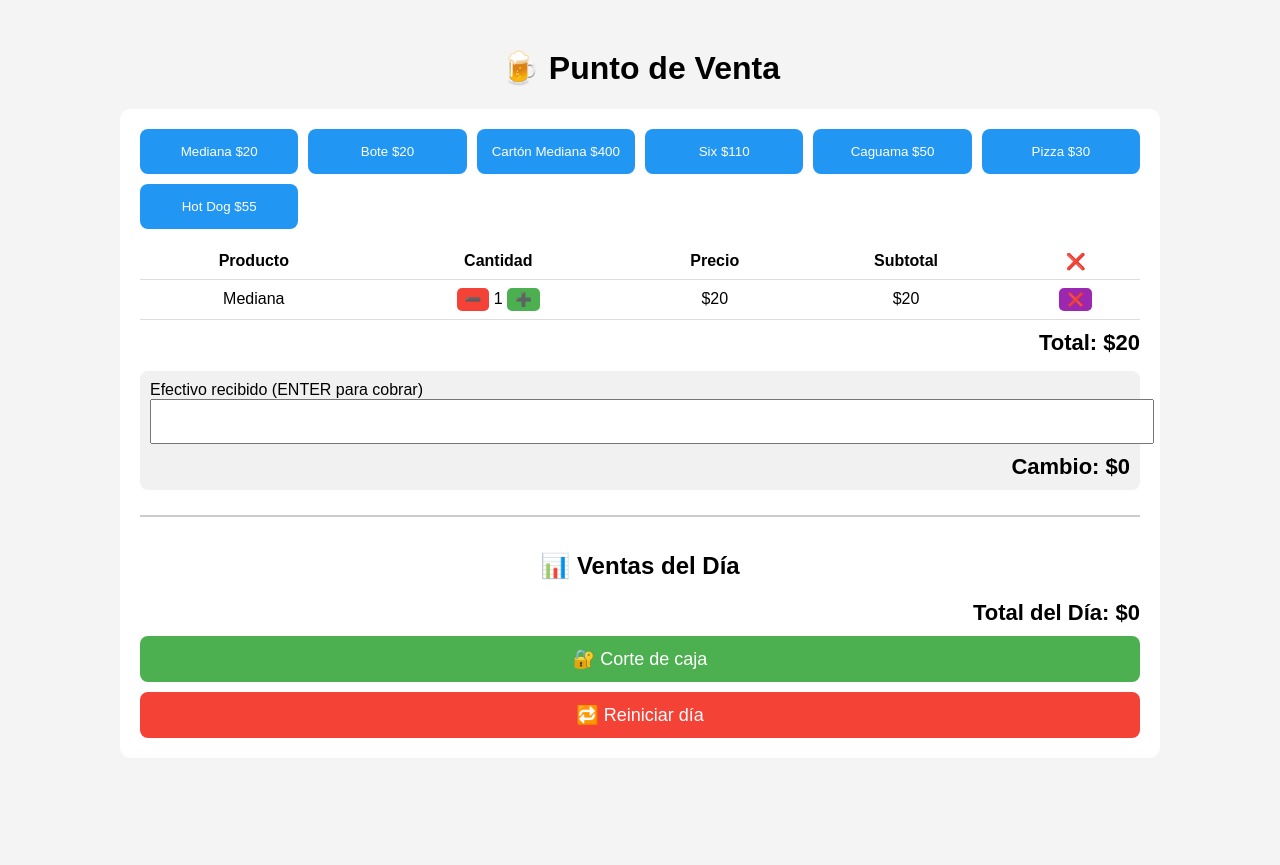
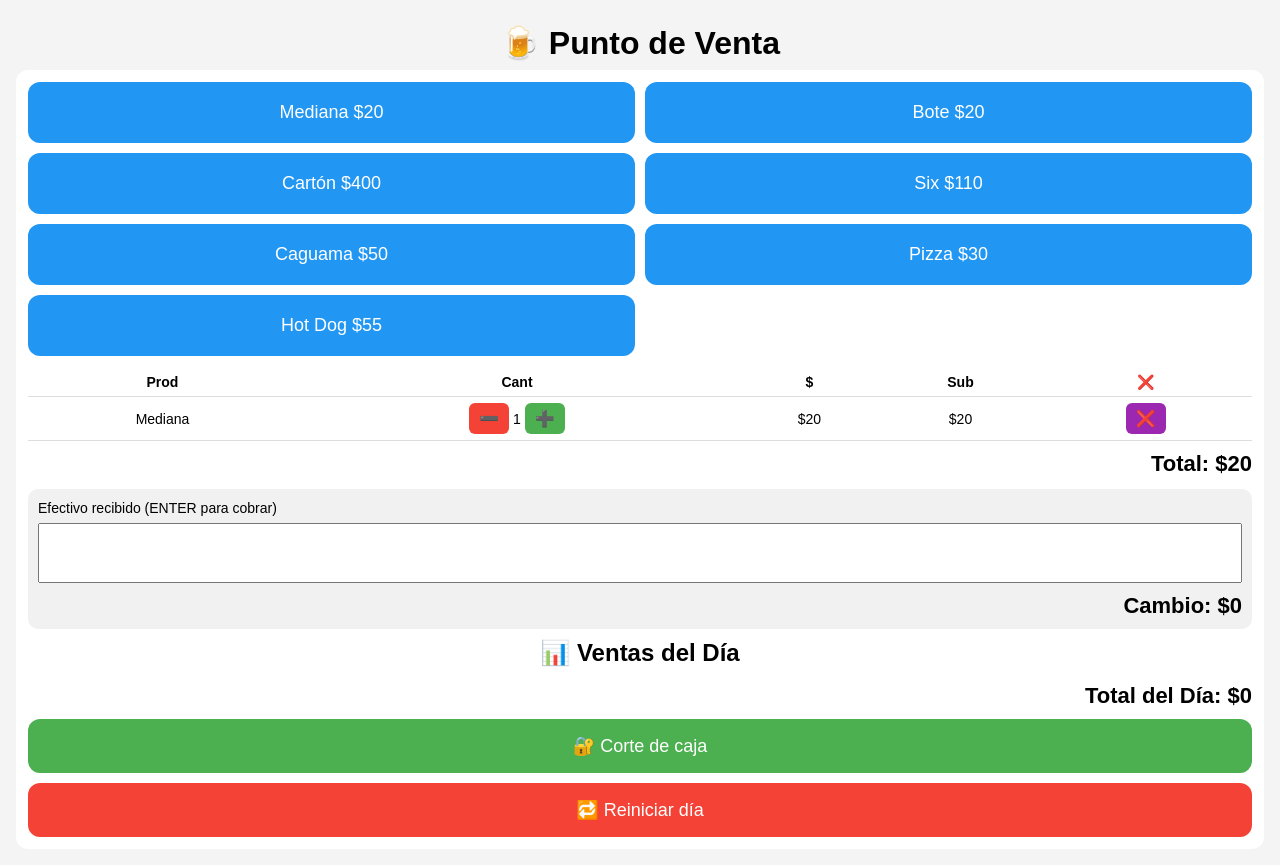
Before and after one commit to pascualnambod-hub/ventas, a plain HTML site: page index.html in a window 1280 px wide. Both pictures are taken after a click on the button "Mediana $20". Before the commit the page ends 800 px from the top, so only its background shows below. Drawn offline with Linux system fonts and the light colour scheme.

Commit message:
Actualizar index.html

```diff
--- a/index.html
+++ b/index.html
@@ -2,64 +2,82 @@
 <html lang="es">
 <head>
 <meta charset="UTF-8">
-<title>Punto de Venta</title>
-<meta name="viewport" content="width=device-width, initial-scale=1.0">
+<meta name="viewport" content="width=device-width, initial-scale=1, maximum-scale=1, user-scalable=no">
+<title>Punto de Venta Móvil</title>
 
 <style>
+* {
+  box-sizing: border-box;
+  -webkit-text-size-adjust: 100%;
+}
+
 body {
   font-family: Arial, Helvetica, sans-serif;
   background: #f4f4f4;
-  padding: 20px;
+  padding: 8px;
 }
 
-h1, h2 { text-align: center; }
+h1, h2 {
+  text-align: center;
+  margin: 8px 0;
+}
 
 .pos {
-  max-width: 1000px;
-  margin: auto;
+  max-width: 100%;
   background: white;
-  padding: 20px;
-  border-radius: 10px;
+  padding: 12px;
+  border-radius: 12px;
 }
 
+/* PRODUCTOS */
 .productos {
   display: grid;
-  grid-template-columns: repeat(auto-fit, minmax(140px, 1fr));
+  grid-template-columns: repeat(2, 1fr);
   gap: 10px;
 }
 
 .productos button {
-  padding: 15px;
+  padding: 20px;
+  font-size: 18px;
   border: none;
-  border-radius: 8px;
+  border-radius: 12px;
   background: #2196f3;
   color: white;
   cursor: pointer;
+  touch-action: manipulation;
+}
+
+/* TABLA */
+.table-wrap {
+  overflow-x: auto;
+  margin-top: 12px;
 }
 
 table {
   width: 100%;
-  margin-top: 15px;
   border-collapse: collapse;
+  font-size: 14px;
 }
 
 th, td {
+  padding: 6px;
   border-bottom: 1px solid #ddd;
-  padding: 8px;
   text-align: center;
 }
 
 .cant-btn {
-  padding: 4px 8px;
+  padding: 6px 10px;
+  font-size: 16px;
   border: none;
-  border-radius: 5px;
-  cursor: pointer;
+  border-radius: 6px;
+  color: white;
 }
 
-.mas { background: #4caf50; color: white; }
-.menos { background: #f44336; color: white; }
-.eliminar { background: #9c27b0; color: white; }
+.mas { background: #4caf50; }
+.menos { background: #f44336; }
+.eliminar { background: #9c27b0; }
 
+/* TOTAL Y PAGO */
 .total {
   font-size: 22px;
   font-weight: bold;
@@ -68,59 +86,67 @@ th, td {
 }
 
 .pago {
-  margin-top: 15px;
+  margin-top: 12px;
   background: #f1f1f1;
   padding: 10px;
-  border-radius: 8px;
+  border-radius: 10px;
+}
+
+.pago label {
+  font-size: 14px;
 }
 
 .pago input {
   width: 100%;
-  padding: 10px;
-  font-size: 18px;
+  padding: 14px;
+  font-size: 24px;
+  text-align: center;
+  margin-top: 6px;
 }
 
+/* MENSAJE */
 .mensaje {
   margin-top: 10px;
-  font-size: 18px;
+  font-size: 16px;
   color: green;
   text-align: center;
 }
 
-.reporte {
-  margin-top: 25px;
-  border-top: 2px solid #ccc;
-  padding-top: 15px;
+/* BOTONES */
+.btn {
+  width: 100%;
+  margin-top: 10px;
+  padding: 16px;
+  font-size: 18px;
+  border: none;
+  border-radius: 12px;
+  cursor: pointer;
 }
 
-.btn {
-  width:100%;
-  margin-top:10px;
-  padding:12px;
-  font-size:18px;
-  border:none;
-  border-radius:8px;
-  cursor:pointer;
-}
+.btn-reset { background: #f44336; color: white; }
+.btn-corte { background: #4caf50; color: white; }
 
-.btn-reset { background:#f44336; color:white; }
-.btn-corte { background:#4caf50; color:white; }
-
+/* MODAL */
 .modal {
-  display:none;
-  position:fixed;
-  inset:0;
-  background:rgba(0,0,0,0.6);
-  justify-content:center;
-  align-items:center;
+  display: none;
+  position: fixed;
+  inset: 0;
+  background: rgba(0,0,0,0.6);
+  justify-content: center;
+  align-items: center;
 }
 
 .modal-content {
-  background:white;
-  padding:20px;
-  border-radius:10px;
-  max-width:400px;
-  width:90%;
+  background: white;
+  padding: 20px;
+  border-radius: 12px;
+  max-width: 90%;
+}
+
+/* iPhone muy pequeños */
+@media (max-width: 360px) {
+  .productos button { font-size: 16px; padding: 16px; }
+  .pago input { font-size: 20px; }
 }
 </style>
 </head>
@@ -135,33 +161,35 @@ th, td {
   <div class="productos">
     <button onclick="agregar('Mediana',20)">Mediana $20</button>
     <button onclick="agregar('Bote',20)">Bote $20</button>
-    <button onclick="agregar('Cartón Mediana',400)">Cartón Mediana $400</button>
+    <button onclick="agregar('Cartón Mediana',400)">Cartón $400</button>
     <button onclick="agregar('Six',110)">Six $110</button>
     <button onclick="agregar('Caguama',50)">Caguama $50</button>
     <button onclick="agregar('Pizza',30)">Pizza $30</button>
     <button onclick="agregar('Hot Dog',55)">Hot Dog $55</button>
   </div>
 
-  <!-- VENTA -->
+  <!-- TABLA -->
+  <div class="table-wrap">
     <table>
       <thead>
         <tr>
-        <th>Producto</th>
-        <th>Cantidad</th>
-        <th>Precio</th>
-        <th>Subtotal</th>
+          <th>Prod</th>
+          <th>Cant</th>
+          <th>$</th>
+          <th>Sub</th>
           <th>❌</th>
         </tr>
       </thead>
       <tbody id="tablaVenta"></tbody>
     </table>
+  </div>
 
   <div class="total">Total: $<span id="total">0</span></div>
 
   <!-- PAGO -->
   <div class="pago">
     <label>Efectivo recibido (ENTER para cobrar)</label>
-    <input type="number" id="efectivo">
+    <input type="number" id="efectivo" inputmode="decimal">
     <div class="total">Cambio: $<span id="cambio">0</span></div>
   </div>
 
@@ -179,7 +207,7 @@ th, td {
 
 </div>
 
-<!-- MODAL CORTE -->
+<!-- MODAL -->
 <div class="modal" id="modal">
   <div class="modal-content">
     <h2>Corte de Caja</h2>
@@ -211,30 +239,37 @@ efectivoInput.addEventListener("keydown", e => {
   }
 });
 
-function agregar(n,p){
-  carrito[n] ? carrito[n].cantidad++ : carrito[n]={precio:p,cantidad:1};
+efectivoInput.addEventListener("input", calcular);
+
+function agregar(nombre, precio) {
+  carrito[nombre]
+    ? carrito[nombre].cantidad++
+    : carrito[nombre] = { precio, cantidad: 1 };
   render();
 }
 
-function cambiarCantidad(p,c){
+function cambiarCantidad(p, c) {
   carrito[p].cantidad += c;
   if (carrito[p].cantidad <= 0) delete carrito[p];
   render();
 }
 
-function eliminarProducto(p){
+function eliminarProducto(p) {
   delete carrito[p];
   render();
 }
 
-function render(){
-  const t=document.getElementById("tablaVenta");
-  t.innerHTML=""; total=0;
+function render() {
+  const t = document.getElementById("tablaVenta");
+  t.innerHTML = "";
+  total = 0;
 
-  for(let p in carrito){
-    const i=carrito[p], s=i.precio*i.cantidad;
-    total+=s;
-    t.innerHTML+=`
+  for (let p in carrito) {
+    const i = carrito[p];
+    const s = i.precio * i.cantidad;
+    total += s;
+
+    t.innerHTML += `
       <tr>
         <td>${p}</td>
         <td>
@@ -248,72 +283,75 @@ function render(){
       </tr>`;
   }
 
-  document.getElementById("total").innerText=total;
-  calcularCambio();
+  calcular();
 }
 
-function calcularCambio(){
-  const e=parseFloat(efectivoInput.value)||0;
-  document.getElementById("cambio").innerText = e>=total ? e-total : 0;
+function calcular() {
+  document.getElementById("total").innerText = total;
+  const efectivo = parseFloat(efectivoInput.value) || 0;
+  document.getElementById("cambio").innerText =
+    efectivo >= total ? efectivo - total : 0;
 }
 
-function cobrar(){
-  const e=parseFloat(efectivoInput.value)||0;
-  if(total===0 || e<total) return;
+function cobrar() {
+  const efectivo = parseFloat(efectivoInput.value) || 0;
+  if (total === 0 || efectivo < total) return;
 
-  ventasDia.push({hora:new Date().toLocaleTimeString(), total});
+  ventasDia.push({ hora: new Date().toLocaleTimeString(), total });
   localStorage.setItem(hoy, JSON.stringify(ventasDia));
   renderVentasDia();
 
-  mensaje.innerText = `Venta guardada ✔ Cambio: $${e-total} — ENTER para nueva venta`;
+  mensaje.innerText = `✔ Venta guardada | Cambio: $${efectivo - total}`;
   esperandoCerrar = true;
 }
 
-function cerrarVenta(){
-  carrito={}; total=0;
-  document.getElementById("tablaVenta").innerHTML="";
-  document.getElementById("total").innerText=0;
-  efectivoInput.value="";
-  document.getElementById("cambio").innerText=0;
-  mensaje.innerText="";
-  esperandoCerrar=false;
-  efectivoInput.focus();
+function cerrarVenta() {
+  carrito = {};
+  total = 0;
+  document.getElementById("tablaVenta").innerHTML = "";
+  efectivoInput.value = "";
+  document.getElementById("cambio").innerText = 0;
+  mensaje.innerText = "";
+  esperandoCerrar = false;
+  render();
 }
 
-function renderVentasDia(){
-  const l=document.getElementById("listaVentas");
-  l.innerHTML=""; let suma=0;
-  ventasDia.forEach(v=>{
-    suma+=v.total;
-    l.innerHTML+=`<li>${v.hora} — $${v.total}</li>`;
+function renderVentasDia() {
+  const l = document.getElementById("listaVentas");
+  l.innerHTML = "";
+  let suma = 0;
+
+  ventasDia.forEach(v => {
+    suma += v.total;
+    l.innerHTML += `<li>${v.hora} — $${v.total}</li>`;
   });
-  document.getElementById("totalDia").innerText=suma;
+
+  document.getElementById("totalDia").innerText = suma;
 }
 
-function abrirCorte(){
-  const pass = prompt("Ingresa la contraseña:");
-  if(pass !== PASSWORD_CORTE) return alert("Contraseña incorrecta");
+function abrirCorte() {
+  const pass = prompt("Contraseña:");
+  if (pass !== PASSWORD_CORTE) return alert("Contraseña incorrecta");
 
-  document.getElementById("contenidoCorte").innerHTML=`
+  document.getElementById("contenidoCorte").innerHTML = `
     <p>📅 Fecha: ${hoy}</p>
     <p>🧾 Ventas: ${ventasDia.length}</p>
     <p>💰 Total: $${ventasDia.reduce((a,b)=>a+b.total,0)}</p>
     <p>⏰ Hora: ${new Date().toLocaleTimeString()}</p>
   `;
-  document.getElementById("modal").style.display="flex";
+  document.getElementById("modal").style.display = "flex";
 }
 
-function reiniciarDia(){
-  const pass = prompt("Ingresa la contraseña para reiniciar el día:");
-  if(pass !== PASSWORD_CORTE) return alert("Contraseña incorrecta");
-
+function reiniciarDia() {
+  const pass = prompt("Contraseña:");
+  if (pass !== PASSWORD_CORTE) return alert("Contraseña incorrecta");
   localStorage.removeItem(hoy);
-  ventasDia=[];
+  ventasDia = [];
   renderVentasDia();
 }
 
-function cerrarModal(){
-  document.getElementById("modal").style.display="none";
+function cerrarModal() {
+  document.getElementById("modal").style.display = "none";
 }
 </script>
 
```
Lines whose indentation alone changed are shown as unchanged.
